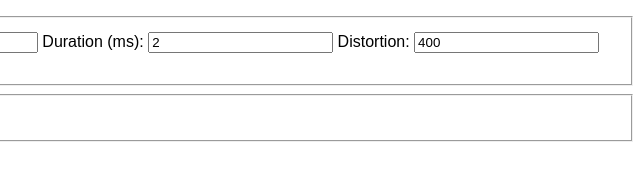
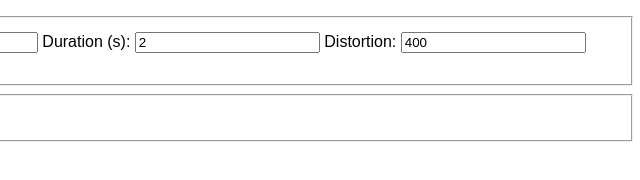
Before and after one commit to learosema/audiocontext-helloworld, a plain HTML site: page index.html in a window 1280 px wide. Shown: the full height of the page, 637-1277 px from the left. Drawn offline with Linux system fonts and the light colour scheme.

```diff
--- a/index.html
+++ b/index.html
@@ -14,7 +14,7 @@
         </select>
         <label for="freq">Frequency:</label> <input id="freq" value="440" />
         <label for="vol">Volume:</label> <input id="vol" value="0.5" />
-        <label for="dura">Duration (ms):</label> <input id="dura" value="2" />
+        <label for="dura">Duration (s):</label> <input id="dura" value="2" />
         <label for="dist">Distortion:</label> <input id="dist" value="400" />
         <button id="oscillatorPlayButton">play wave</button>
     </fieldset>
```
Also changed, not shown: 1 other file.
